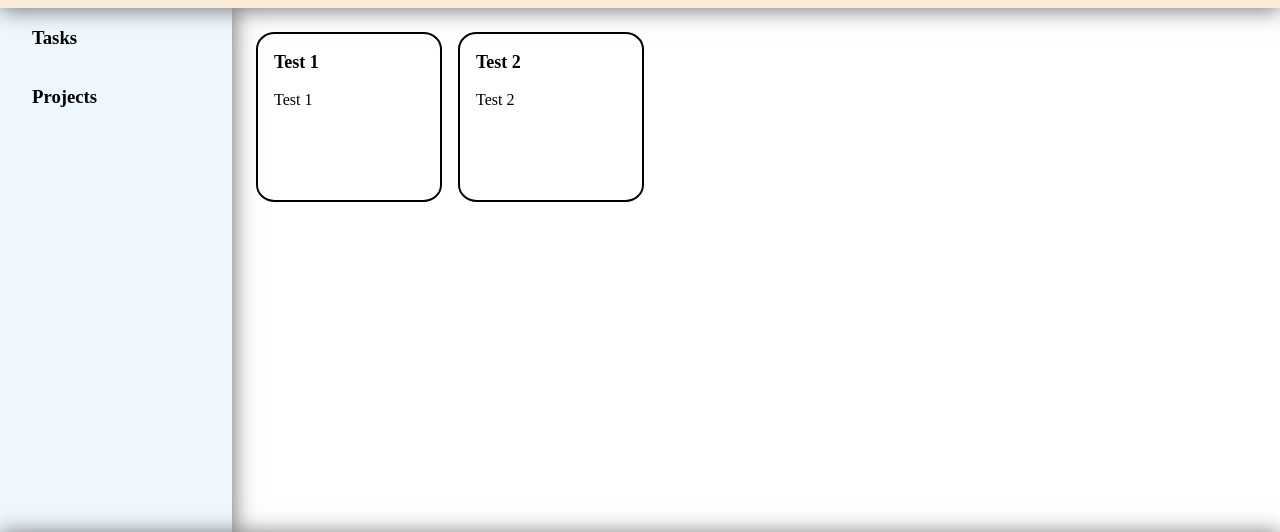
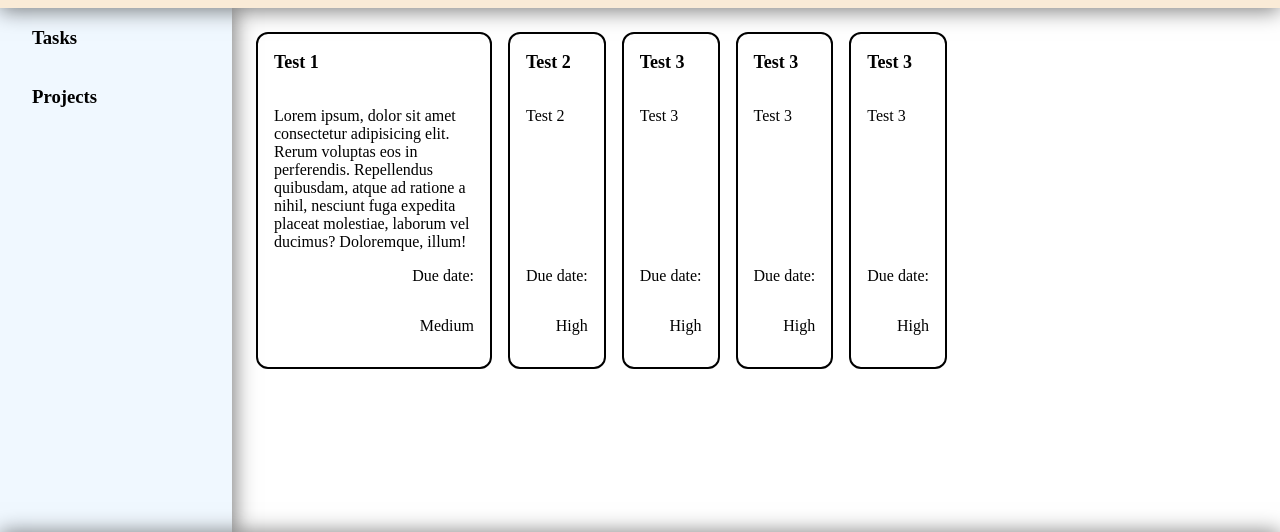
Before and after one commit to chronushan/odin-todo-list, a website built with webpack: page src/index.html in a window 1280 px wide. Shown: the part 94-626 px from the top of the page. Built offline with nearby package versions, Linux system fonts and the light colour scheme.

Commit message:
Create todo class and DOM creating function
create_todo.js

```diff
--- a/src/index.html
+++ b/src/index.html
@@ -30,11 +30,20 @@
 			<div id="main-todo">
 				<div class="card">
 					<p class="title">Test 1</p>
-					<p class="description">Test 1</p>
+					<p class="description">
+						Lorem ipsum, dolor sit amet consectetur adipisicing elit. Rerum
+						voluptas eos in perferendis. Repellendus quibusdam, atque ad ratione
+						a nihil, nesciunt fuga expedita placeat molestiae, laborum vel
+						ducimus? Doloremque, illum!
+					</p>
+					<p class="dueDate"></p>
+					<p class="priority">Medium</p>
 				</div>
 				<div class="card">
 					<p class="title">Test 2</p>
 					<p class="description">Test 2</p>
+					<p class="dueDate"></p>
+					<p class="priority">High</p>
 				</div>
 			</div>
 		</div>
--- a/src/index.js
+++ b/src/index.js
@@ -1 +1,9 @@
 import "./style.css";
+import Todo from "./javascripts/create_todo.js";
+
+const newTodo = new Todo("Test 3", "Test 3", "", "High");
+newTodo.createTodoDOM();
+const newTodo2 = new Todo("Test 3", "Test 3", "", "High");
+newTodo2.createTodoDOM();
+const newTodo3 = new Todo("Test 3", "Test 3", "", "High");
+newTodo3.createTodoDOM();
--- a/src/javascripts/create_todo.js
+++ b/src/javascripts/create_todo.js
@@ -0,0 +1,30 @@
+export default class Todo {
+	constructor(title, description, dueDate, priority) {
+		this.title = title;
+		this.description = description;
+		this.dueDate = dueDate;
+		this.priority = priority;
+	}
+
+	createTodoDOM() {
+		const todoDiv = document.createElement("div");
+		const title = document.createElement("p");
+		const description = document.createElement("p");
+		const dueDate = document.createElement("p");
+		const priority = document.createElement("p");
+
+		todoDiv.classList.add("card");
+		title.classList.add("title");
+		description.classList.add("description");
+		dueDate.classList.add("dueDate");
+		priority.classList.add("priority");
+
+		title.textContent = this.title;
+		description.textContent = this.description;
+		dueDate.textContent = this.dueDate;
+		priority.textContent = this.priority;
+
+		todoDiv.append(title, description, dueDate, priority);
+		document.querySelector("#main-todo").append(todoDiv);
+	}
+}
--- a/src/style.css
+++ b/src/style.css
@@ -60,7 +60,6 @@ footer {
 	display: flex;
 	flex-direction: column;
 	background-color: aliceblue;
-	/* flex-shrink: 1; */
 	flex-grow: 1;
 	max-width: 200px;
 	box-shadow: 3px 0px 20px 0px rgba(0, 0, 0, 0.5);
@@ -72,18 +71,37 @@ footer {
 	gap: 1rem;
 	align-self: flex-start;
 	padding: 1.5rem;
+	flex-wrap: wrap;
 }
 
 .card {
-	min-width: 150px;
-	min-height: 150px;
+	display: flex;
+	flex-direction: column;
+	justify-content: flex-start;
+	flex: auto;
+	max-width: 200px;
 	border: solid black 2px;
 	padding: 1rem;
 	padding-top: 0;
-	border-radius: 10%;
+	border-radius: 12px;
 }
 
 .title {
 	font-weight: bolder;
 	font-size: large;
 }
+
+.dueDate {
+	align-self: flex-end;
+	margin-top: auto;
+}
+.dueDate::before {
+	content: "Due date: ";
+}
+
+.priority {
+	align-self: flex-end;
+}
+
+p {
+}
```
